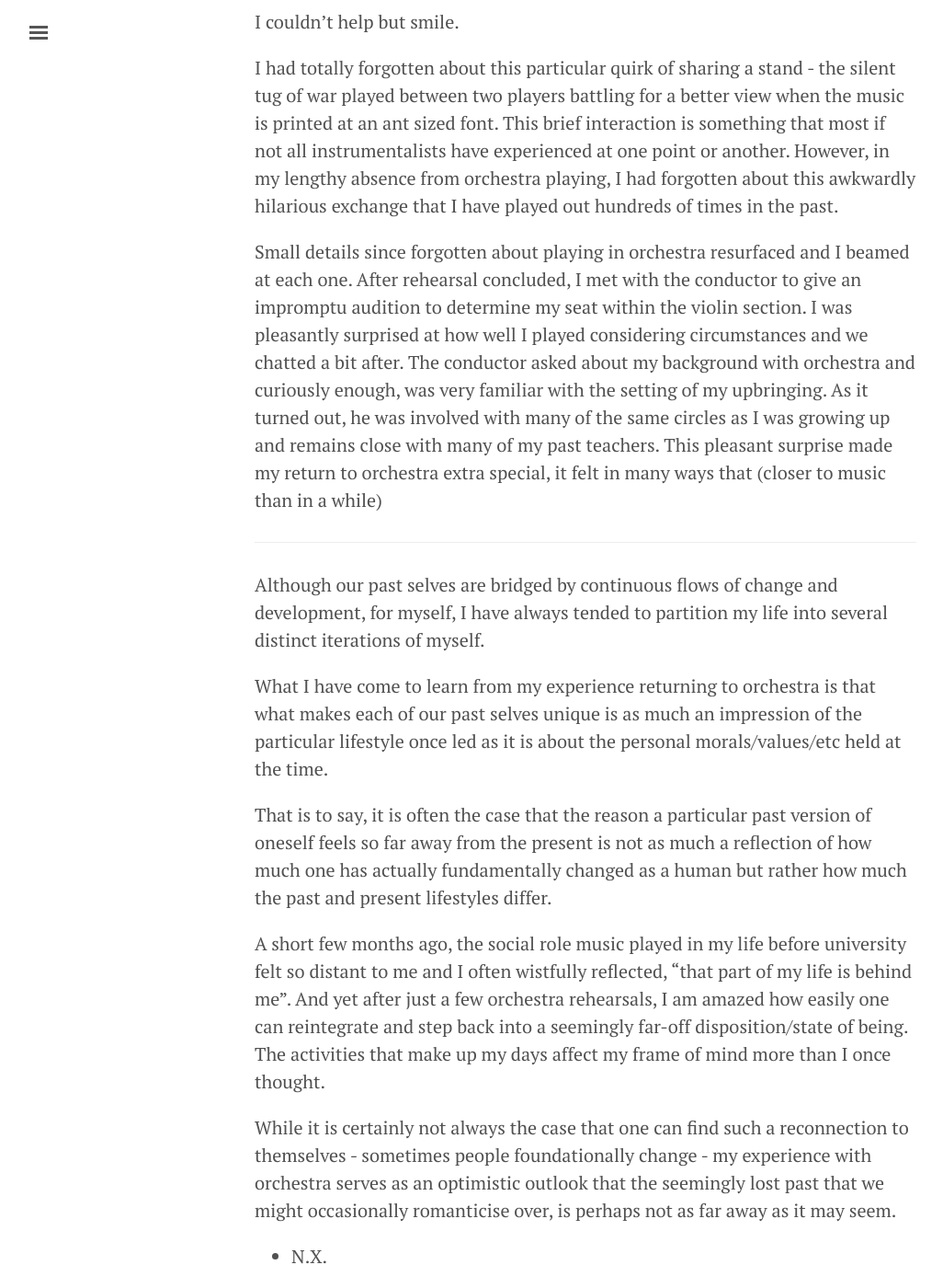
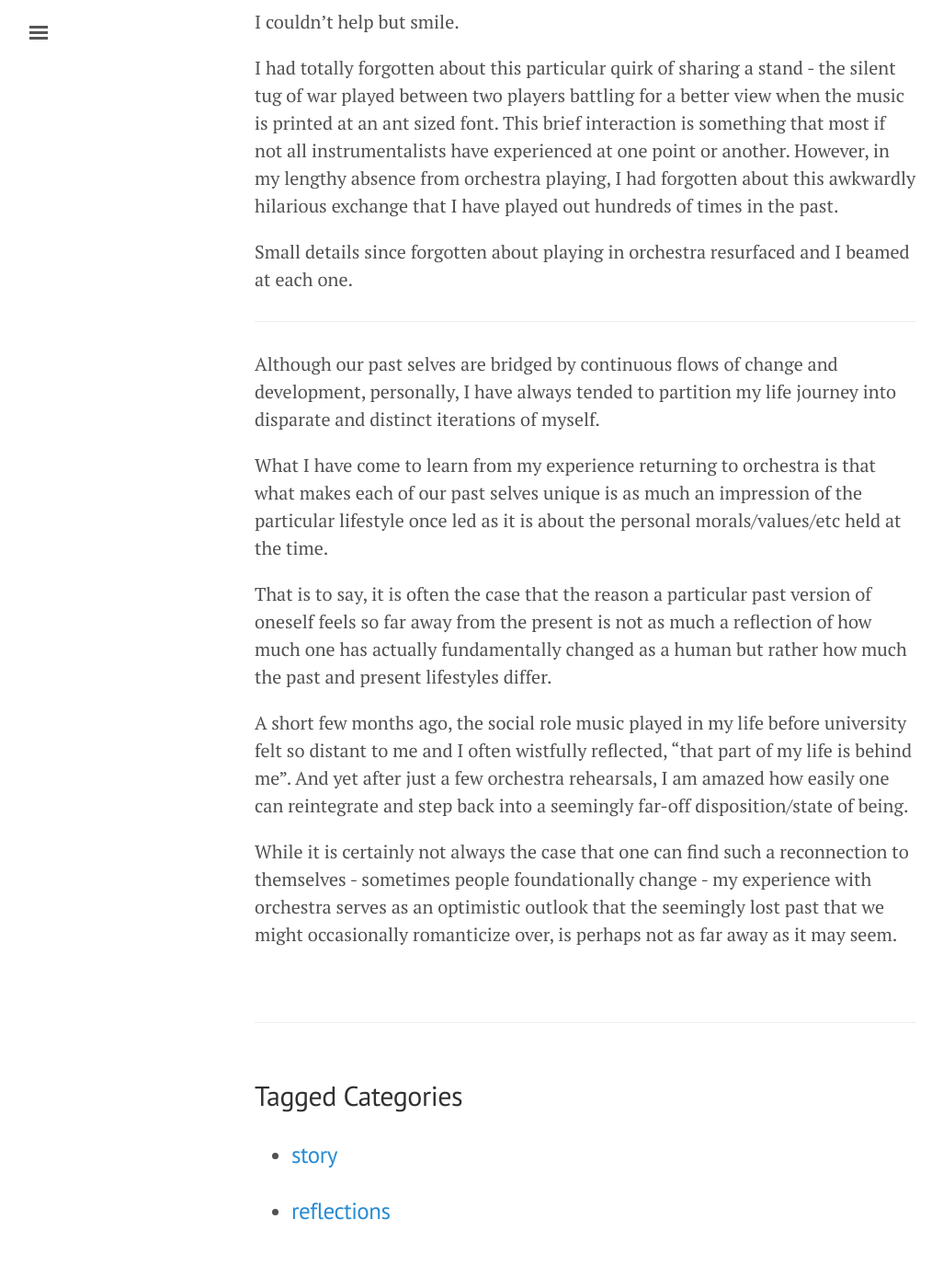
Before and after one commit to nick-xie/blog, a Jekyll site: the page built from _posts/2019-04-06-return-to-orchestra.md, in a window 1280 px wide and 1400 px high, scrolled down 1765 px. Shown: the whole window at 92% size, without its empty margins (3-1029 px from the left). Built offline with Jekyll 4.4.1, drawn with Linux system fonts in a browser that asks for light colours; some of the changed text lies outside the part shown.

Commit message:
touch ups

```diff
--- a/_posts/2019-04-06-return-to-orchestra.md
+++ b/_posts/2019-04-06-return-to-orchestra.md
@@ -29,18 +29,16 @@ I couldn't help but smile.
 
 I had totally forgotten about this particular quirk of sharing a stand - the silent tug of war played between two players battling for a better view when the music is printed at an ant sized font. This brief interaction is something that most if not all instrumentalists have experienced at one point or another. However, in my lengthy absence from orchestra playing, I had forgotten about this awkwardly hilarious exchange that I have played out hundreds of times in the past.
 
-Small details since forgotten about playing in orchestra resurfaced and I beamed at each one. After rehearsal concluded, I met with the conductor to give an impromptu audition to determine my seat within the violin section. I was pleasantly surprised at how well I played considering circumstances and we chatted a bit after. The conductor asked about my background with orchestra and curiously enough, was very familiar with the setting of my upbringing. As it turned out, he was involved with many of the same circles as I was growing up and remains close with many of my past teachers. This pleasant surprise made my return to orchestra extra special, it felt in many ways that (closer to music than in a while)
+Small details since forgotten about playing in orchestra resurfaced and I beamed at each one.
 
 ---
 
-Although our past selves are bridged by continuous flows of change and development, for myself, I have always tended to partition my life into several distinct iterations of myself.
+Although our past selves are bridged by continuous flows of change and development, personally, I have always tended to partition my life journey into disparate and distinct iterations of myself.
 
 What I have come to learn from my experience returning to orchestra is that what makes each of our past selves unique is as much an impression of the particular lifestyle once led as it is about the personal morals/values/etc held at the time.
 
 That is to say, it is often the case that the reason a particular past version of oneself feels so far away from the present is not as much a reflection of how much one has actually fundamentally changed as a human but rather how much the past and present lifestyles differ.
 
-A short few months ago, the social role music played in my life before university felt so distant to me and I often wistfully reflected, "that part of my life is behind me". And yet after just a few orchestra rehearsals, I am amazed how easily one can reintegrate and step back into a seemingly far-off disposition/state of being. The activities that make up my days affect my frame of mind more than I once thought.
+A short few months ago, the social role music played in my life before university felt so distant to me and I often wistfully reflected, "that part of my life is behind me". And yet after just a few orchestra rehearsals, I am amazed how easily one can reintegrate and step back into a seemingly far-off disposition/state of being.
 
-While it is certainly not always the case that one can find such a reconnection to themselves - sometimes people foundationally change - my experience with orchestra serves as an optimistic outlook that the seemingly lost past that we might occasionally romanticise over, is perhaps not as far away as it may seem.
-
-- N.X.
+While it is certainly not always the case that one can find such a reconnection to themselves - sometimes people foundationally change - my experience with orchestra serves as an optimistic outlook that the seemingly lost past that we might occasionally romanticize over, is perhaps not as far away as it may seem.
```
Also changed, not shown: other parts of _posts/2019-04-06-return-to-orchestra.md (+1 -1 lines).
